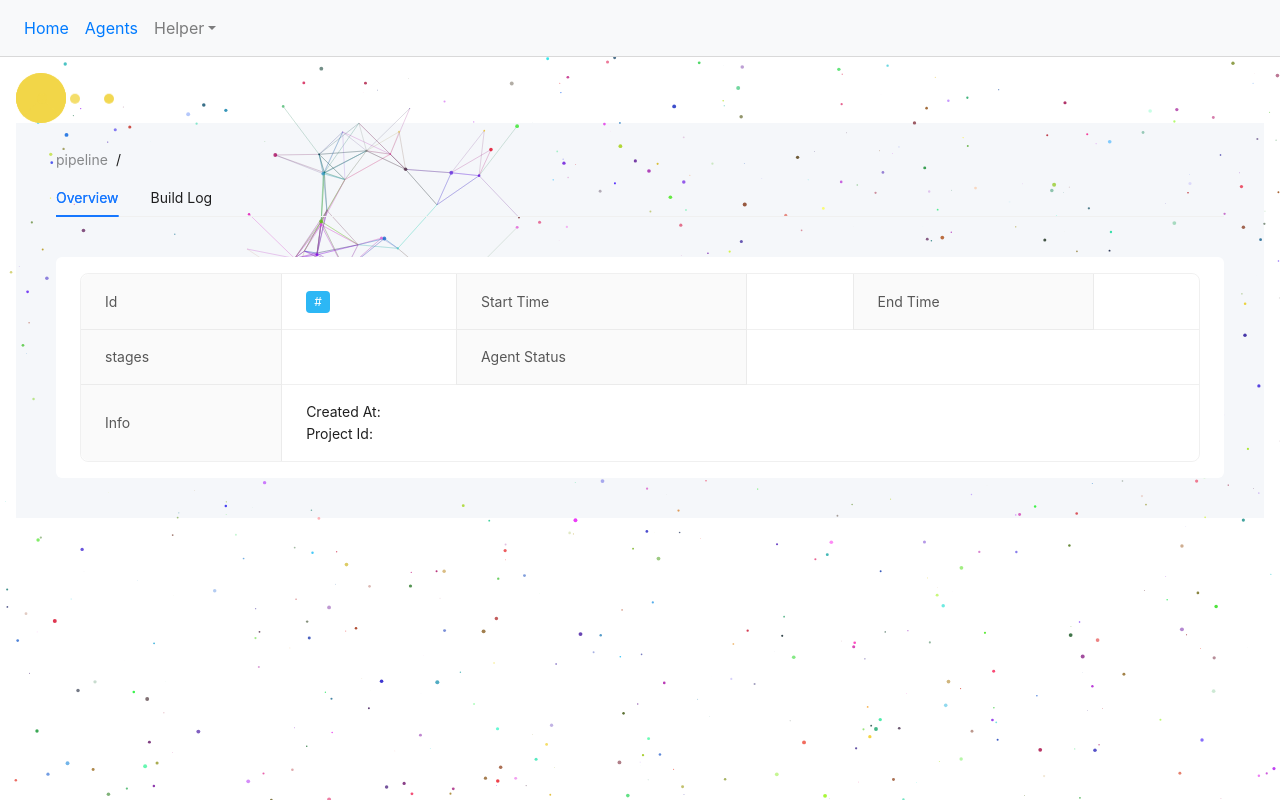
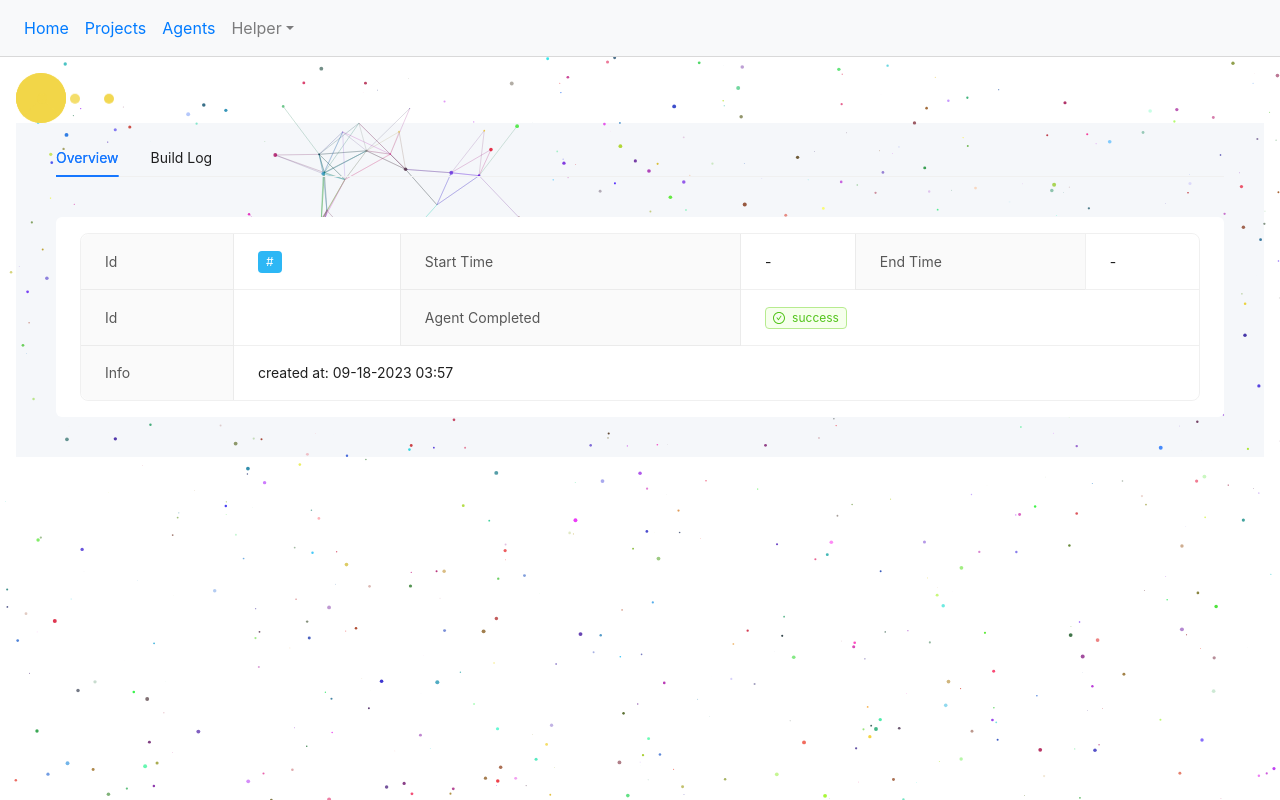
Before and after one commit to daijinru/mango, a React (Create React App) app in the folder console/client/: page /pipeline in a window 1280 px wide. Built offline with nearby package versions, Linux system fonts and the light colour scheme.

Commit message:
:zap: [console/client] styles improve

```diff
--- a/console/client/package.json
+++ b/console/client/package.json
@@ -9,6 +9,7 @@
     "@types/react-dom": "^18.2.7",
     "antd": "^5.11.0",
     "bootstrap": "^4.6.2",
+    "moment": "^2.29.4",
     "query-string": "^8.1.0",
     "react": "^18.2.0",
     "react-dom": "^18.2.0",
--- a/console/client/src/App.tsx
+++ b/console/client/src/App.tsx
@@ -5,14 +5,16 @@ import './App.css';
 import Project from './pages/project'
 import Pipeline from './pages/pipeline'
 import Home from './pages/home'
-import Agent from './pages/agent'
+import Agents from './pages/agents'
+import Projects from './pages/projects'
 
 const menuConfig = [
   {path: '/', title: 'home', active: 'home', component: Home},
-  {path: '/pipelines', tilte: 'pipelines', active: 'pipelines', component: Pipeline},
+  // {path: '/pipelines', tilte: 'pipelines', active: 'pipelines', component: Pipeline},
   {path: '/project', title: 'projects', active: 'project', component: Project},
   {path: '/pipeline', title: 'pipeline', active: 'pipeline', component: Pipeline},
-  {path: '/agents', title: 'agents', active: 'agents', component: Agent}
+  {path: '/agents', title: 'agents', active: 'agents', component: Agents},
+  {path: '/projects', title: 'projects', active: 'projects', component: Projects},
 ]
 
 export default () => {
@@ -30,9 +32,9 @@ export default () => {
             <li className="nav-item">
               <a className="nav-link" href="#"><Link to={'/'}>Home</Link></a>
             </li>
-            {/* <li className="nav-item">
-              <a className="nav-link" href="#"><Link to={'/pipelines'}>Pipelines</Link></a>
-            </li> */}
+            <li className="nav-item">
+              <a className="nav-link" href="#"><Link to={'/projects'}>Projects</Link></a>
+            </li>
             <li className="nav-item">
               <a className="nav-link" href="#"><Link to={'/agents'}>Agents</Link></a>
             </li>
--- a/console/client/src/pages/home/index.tsx
+++ b/console/client/src/pages/home/index.tsx
@@ -3,7 +3,6 @@ import React from 'react'
 import { CheckCard } from '@ant-design/pro-components'
 import { Divider } from 'antd'
 
-import ListProjects from './components/list-projects'
 import CreateProject from './components/create-project'
 import CreateAgent from './components/create-agent'
 
@@ -23,7 +22,6 @@ export default () => {
       >
         <CheckCard title="Create an Agent" description="To create an agent for execution tasks." value="action_create_agent" />
         <CheckCard title="Create a Project" description="To create a project from a directory." value="action_create_project" />
-        <CheckCard title="Go to projects" description="Go to see the projects." value="action_list_projects" />
       </CheckCard.Group>
       <div>
         {
@@ -43,15 +41,6 @@ export default () => {
             </>
           )
         }
-        {
-          actionVisible === 'action_list_projects'
-          && (
-            <>
-              <Divider></Divider>
-              <ListProjects />
-            </>
-          )
-        }
       </div>
 
     </>
--- a/console/client/src/pages/pipeline/components/overview.tsx
+++ b/console/client/src/pages/pipeline/components/overview.tsx
@@ -1,7 +1,9 @@
-import React from 'react';
+import React from 'react'
 
-import { Badge, Descriptions, Tag } from 'antd';
-import { Pipeline } from '../../../libs/runner.types';
+import { Descriptions, Tag } from 'antd'
+import { Pipeline } from '../../../libs/runner.types'
+import moment from 'moment'
+import { CheckCircleOutlined } from '@ant-design/icons'
 
 interface Props {
   pipeline: Pipeline
@@ -11,20 +13,20 @@ const App: React.FC<Props> = (props) => {
     <>
       <Descriptions title="" bordered>
         <Descriptions.Item label="Id"><Tag color="#2db7f5">#{props.pipeline.id}</Tag></Descriptions.Item>
-        <Descriptions.Item label="Start Time">{props.pipeline.startTime}</Descriptions.Item>
-        <Descriptions.Item label="End Time">{props.pipeline.endTime}</Descriptions.Item>
-        <Descriptions.Item label="stages" span={1}>{props.pipeline.stages}</Descriptions.Item>
-        <Descriptions.Item label="Agent Status" span={2}>
+        <Descriptions.Item label="Start Time">{props.pipeline.startTime || '-'}</Descriptions.Item>
+        <Descriptions.Item label="End Time">{props.pipeline.endTime || '-'}</Descriptions.Item>
+        <Descriptions.Item label="Id" span={1}>{props.pipeline.projectId}</Descriptions.Item>
+        <Descriptions.Item label="Agent Completed" span={2}>
+          <Tag icon={<CheckCircleOutlined />} color="success">success</Tag>
           {/* <Badge status="processing" text={props.pipeline.status} /> */}
         </Descriptions.Item>
         <Descriptions.Item label="Info" span={3}>
-          Created At: {props.pipeline.createdAt}
+          created at: {moment(props.pipeline.createdAt).format('MM-DD-YYYY hh:mm')}
           <br />
-          Project Id: {props.pipeline.projectId}
         </Descriptions.Item>
       </Descriptions>
     </>
   )
-};
+}
 
-export default App;
+export default App
--- a/console/client/src/pages/pipeline/index.tsx
+++ b/console/client/src/pages/pipeline/index.tsx
@@ -64,22 +64,6 @@ export default () => {
           header={{
             title: pipeline.filename,
             ghost: true,
-            breadcrumb: {
-              items: [
-                {
-                  path: '',
-                  title: project.name,
-                },
-                {
-                  path: '',
-                  title: 'pipeline',
-                },
-                {
-                  path: '',
-                  title: pipeline.id,
-                },
-              ],
-            },
           }}
           tabBarExtraContent={pipeline.createdAt}
           tabList={[
--- a/console/client/src/pages/project/components/overview.tsx
+++ b/console/client/src/pages/project/components/overview.tsx
@@ -4,6 +4,7 @@ import { Badge, Descriptions, Tag } from 'antd';
 import { Project, Agent } from '../../../libs/runner.types';
 import runner from '../../../libs/runner';
 import { useLoader } from '../../../components/Loader/Loader';
+import moment from 'moment';
 
 interface Props {
   project: Project
@@ -41,9 +42,9 @@ const App: React.FC<Props> = (props) => {
           {agentStatus && <Badge status="processing" text={agentStatus} />}
         </Descriptions.Item>
         <Descriptions.Item label="Info" span={3}>
-          Created At: {props.project.createdAt}
+          created At: {moment(props.project.createdAt).format('MM-DD-YYYY hh:mm')}
           <br />
-          Updated At: {props.project.updatedAt}
+          updated At: {moment(props.project.updatedAt).format('MM-DD-YYYY hh:mm')}
         </Descriptions.Item>
       </Descriptions>
     </>
--- a/console/client/src/pages/project/index.tsx
+++ b/console/client/src/pages/project/index.tsx
@@ -87,18 +87,6 @@ export default () => {
           header={{
             title: project.name,
             ghost: true,
-            breadcrumb: {
-              items: [
-                {
-                  path: '',
-                  title: 'Projects',
-                },
-                {
-                  path: '',
-                  title: project.name,
-                },
-              ],
-            },
             extra: [
               // <Button key="1" size='small'>Deploy</Button>,
               // <Button key="2"></Button>,
--- a/console/client/src/pages/home/components/list-projects.tsx
+++ b/console/client/src/pages/projects/index.tsx
@@ -2,10 +2,11 @@ import React from 'react'
 import {
   ProList,
 } from '@ant-design/pro-components'
-import { Progress, Tag } from 'antd'
-import runner  from '../../../libs/runner'
-import { Project, RequestArgs } from '../../../libs/runner.types'
+import { Tag } from 'antd'
+import runner from '../../libs/runner'
+import { Project, RequestArgs } from '../../libs/runner.types'
 import { useNavigate } from 'react-router-dom'
+import moment from 'moment'
 
 export default () => {
   const [dataSource, setDataSource] = React.useState<any>()
@@ -31,11 +32,13 @@ export default () => {
             >
               <div
                 style={{
-                  width: 200,
+                  width: '100%',
                 }}
               >
-                <div>Developing</div>
-                <Progress percent={80} />
+                <div>
+                  created at: {moment(item.createdAt).format('MM-DD-YYYY hh:mm')} <br />
+                  updated at: {item.updatedAt && moment(item.updatedAt).format('MM-DD-YYYY hh:mm')}
+                </div>
               </div>
             </div>
           ),
```
Also changed, not shown: console/client/src/pages/agents/index.tsx (renamed from console/client/src/pages/agent/index.tsx), 1 other file (tests, documents, lock files or other folders).
